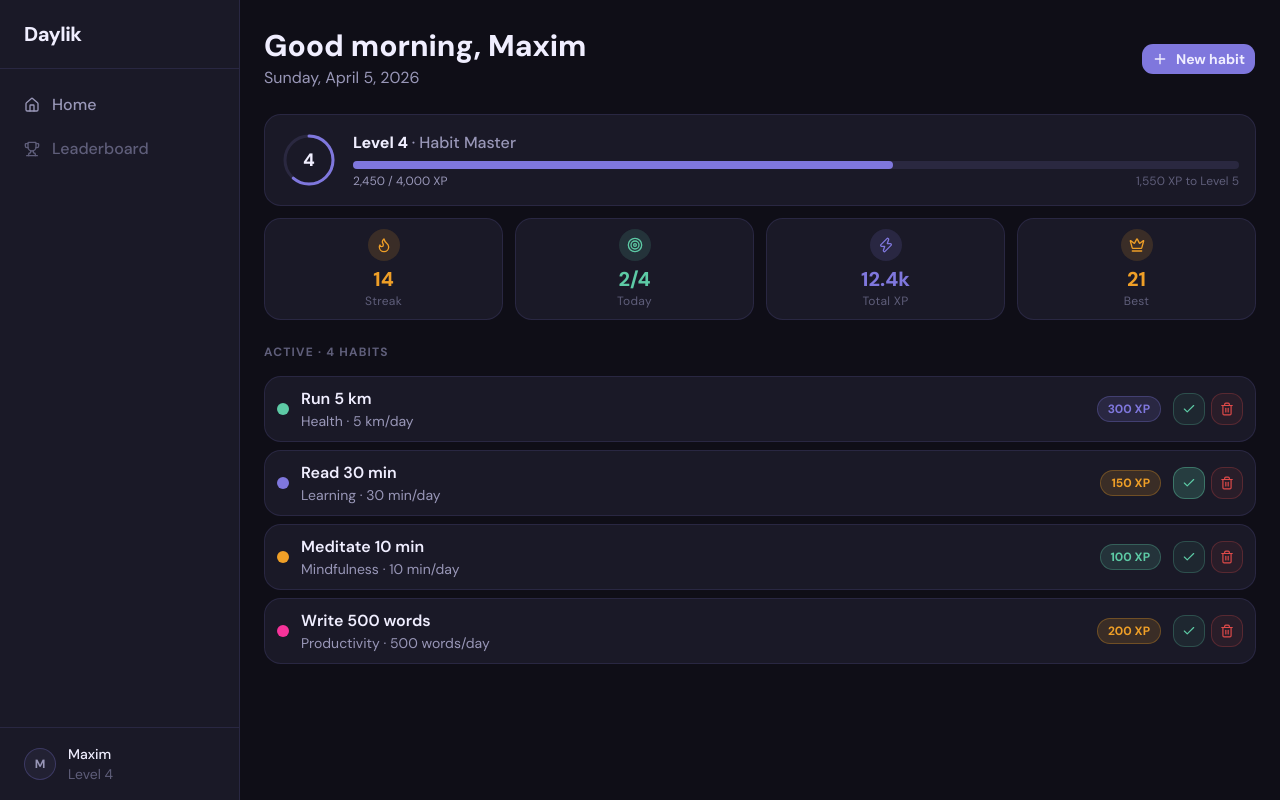
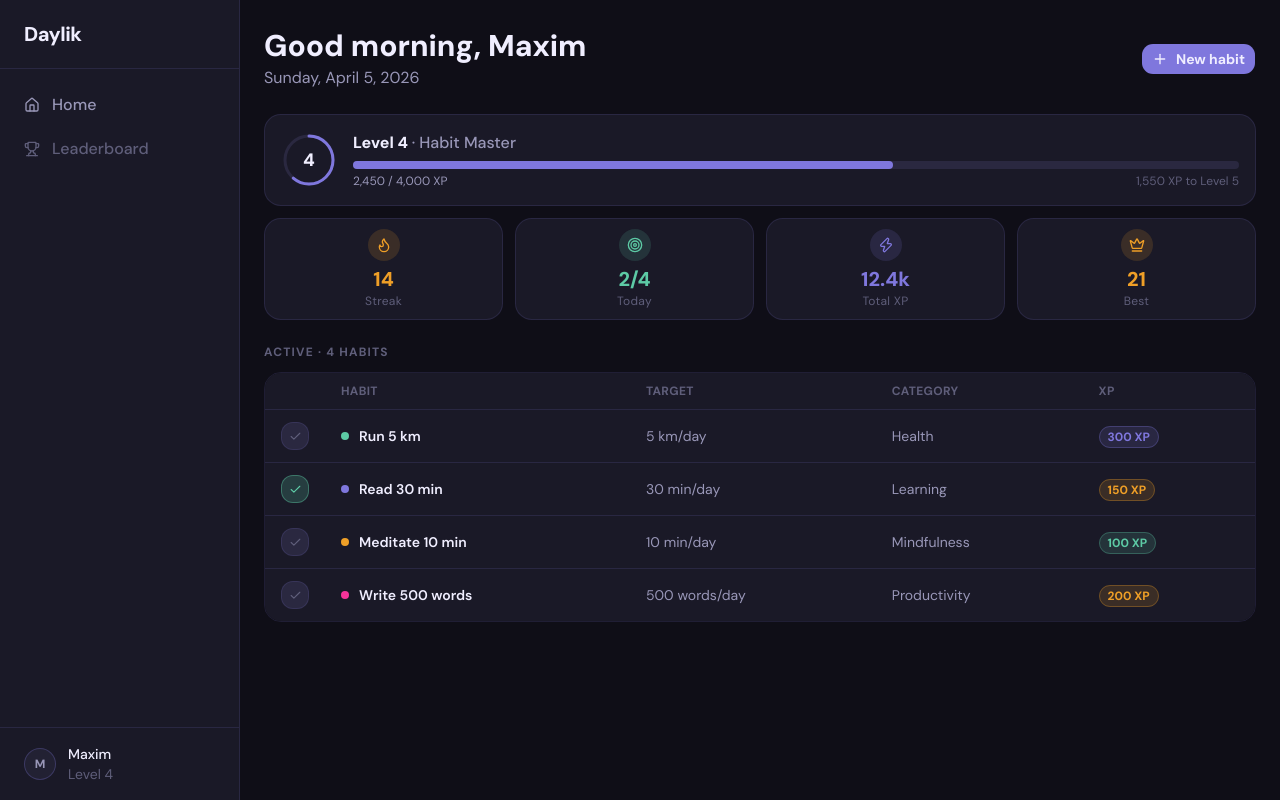
Before and after one commit to MaxStenex/daylik-frontend, a Next.js app: page / in a window 1280 px wide. Built offline with nearby package versions, Linux system fonts and the light colour scheme.

Commit message:
refactor: redesign habit list as table with checker column

```diff
--- a/src/features/habits/components/habit-list.tsx
+++ b/src/features/habits/components/habit-list.tsx
@@ -12,10 +12,36 @@ export const HabitList = ({ habits, todayProgress, onSelect, onDelete }: HabitLi
   const active = habits.filter((h) => h.archived_at === null);
 
   return (
-    <div className="flex flex-col gap-2">
-      <p className="text-xs font-bold text-text-3 tracking-widest uppercase mb-2">
+    <div>
+      <p className="text-xs font-bold text-text-3 tracking-widest uppercase mb-3">
         Active · {active.length} habit{active.length !== 1 ? "s" : ""}
       </p>
+
+      {active.length === 0 ? (
+        <p className="text-sm text-text-3 py-4 text-center">
+          No active habits yet. Create one to get started.
+        </p>
+      ) : (
+        <div className="rounded-xl border border-border overflow-hidden">
+          <table className="w-full">
+            <thead>
+              <tr className="border-b border-border bg-surface">
+                <th className="w-12 px-4 py-2.5" />
+                <th className="px-4 py-2.5 text-left text-xs font-bold text-text-3 tracking-wide uppercase">
+                  Habit
+                </th>
+                <th className="px-4 py-2.5 text-left text-xs font-bold text-text-3 tracking-wide uppercase">
+                  Target
+                </th>
+                <th className="px-4 py-2.5 text-left text-xs font-bold text-text-3 tracking-wide uppercase">
+                  Category
+                </th>
+                <th className="px-4 py-2.5 text-left text-xs font-bold text-text-3 tracking-wide uppercase">
+                  XP
+                </th>
+              </tr>
+            </thead>
+            <tbody className="bg-surface">
               {active.map((habit) => (
                 <HabitRow
                   key={habit.id}
@@ -25,10 +51,9 @@ export const HabitList = ({ habits, todayProgress, onSelect, onDelete }: HabitLi
                   onDelete={onDelete}
                 />
               ))}
-      {active.length === 0 && (
-        <p className="text-sm text-text-3 py-4 text-center">
-          No active habits yet. Create one to get started.
-        </p>
+            </tbody>
+          </table>
+        </div>
       )}
     </div>
   );
--- a/src/features/habits/components/habit-row.tsx
+++ b/src/features/habits/components/habit-row.tsx
@@ -1,4 +1,4 @@
-import { Trash2, Check } from "lucide-react";
+import { Check } from "lucide-react";
 import {
   CATEGORY_COLORS,
   CATEGORY_LABELS,
@@ -11,72 +11,66 @@ interface HabitRowProps {
   habit: Habit;
   todayProgress?: number;
   onSelect: (habit: Habit) => void;
-  onDelete: (habit: Habit) => void;
 }
 
 export const HabitRow = ({
   habit,
   todayProgress = 0,
   onSelect,
-  onDelete,
 }: HabitRowProps) => {
   const diff = DIFFICULTY_STYLES[habit.difficulty];
   const isCompleted = todayProgress >= habit.daily_target;
 
   return (
-    <div
-      className="flex items-center gap-3 px-3 py-2.5 rounded-xl border border-border bg-surface hover:bg-surface-2 cursor-pointer transition-colors"
+    <tr
+      className="border-b border-border last:border-0 hover:bg-surface-2 cursor-pointer transition-colors"
       onClick={() => onSelect(habit)}
     >
-      {/* Color dot */}
-      <span
-        className={cn(
-          "w-3 h-3 rounded-full shrink-0",
-          CATEGORY_COLORS[habit.category]
-        )}
-      />
-
-      {/* Name + meta */}
-      <div className="flex-1 min-w-0">
-        <p className="text-base font-semibold text-foreground truncate">
-          {habit.name}
-        </p>
-        <p className="text-sm text-text-2 truncate">
-          {CATEGORY_LABELS[habit.category]} · {habit.daily_target} {habit.unit}/day
-        </p>
-      </div>
-
-      {/* XP badge (replaces difficulty pill) */}
-      <span
-        className={cn(
-          "text-xs font-bold px-2.5 py-1 rounded-full border shrink-0",
-          diff.className
-        )}
-      >
-        {habit.exp_reward} XP
-      </span>
-
-      {/* Actions */}
-      <div className="flex gap-1.5 shrink-0" onClick={(e) => e.stopPropagation()}>
+      {/* Checker */}
+      <td className="w-12 px-4 py-3 text-center" onClick={(e) => e.stopPropagation()}>
         <button
           className={cn(
-            "w-8 h-8 rounded-lg border flex items-center justify-center transition-colors cursor-pointer",
+            "w-7 h-7 rounded-lg border flex items-center justify-center transition-colors cursor-pointer mx-auto",
             isCompleted
               ? "border-accent-2/40 bg-accent-2/20 hover:bg-accent-2/10"
-              : "border-accent-2/25 bg-accent-2/8 hover:bg-accent-2/15"
+              : "border-border bg-surface-3 hover:bg-surface-2"
           )}
           title={isCompleted ? "Mark incomplete" : "Mark done"}
         >
-          <Check size={14} className="text-accent-2" />
+          <Check
+            size={13}
+            className={cn(isCompleted ? "text-accent-2" : "text-text-3")}
+          />
         </button>
-        <button
-          className="w-8 h-8 rounded-lg border border-danger/25 bg-danger/8 flex items-center justify-center hover:bg-danger/15 transition-colors cursor-pointer"
-          onClick={() => onDelete(habit)}
-          title="Delete"
-        >
-          <Trash2 size={14} className="text-danger" />
-        </button>
-      </div>
-    </div>
+      </td>
+
+      {/* Habit name */}
+      <td className="px-4 py-3 min-w-0">
+        <div className="flex items-center gap-2.5">
+          <span
+            className={cn("w-2 h-2 rounded-full shrink-0", CATEGORY_COLORS[habit.category])}
+          />
+          <span className="text-sm font-semibold text-foreground truncate">{habit.name}</span>
+        </div>
+      </td>
+
+      {/* Target */}
+      <td className="px-4 py-3 text-sm text-text-2 whitespace-nowrap">
+        {habit.daily_target} {habit.unit}/day
+      </td>
+
+      {/* Category */}
+      <td className="px-4 py-3 text-sm text-text-2 whitespace-nowrap">
+        {CATEGORY_LABELS[habit.category]}
+      </td>
+
+      {/* XP */}
+      <td className="px-4 py-3 whitespace-nowrap">
+        <span className={cn("text-xs font-bold px-2 py-0.5 rounded-full border", diff.className)}>
+          {habit.exp_reward} XP
+        </span>
+      </td>
+
+    </tr>
   );
 };
```
Lines whose indentation alone changed are shown as unchanged.
